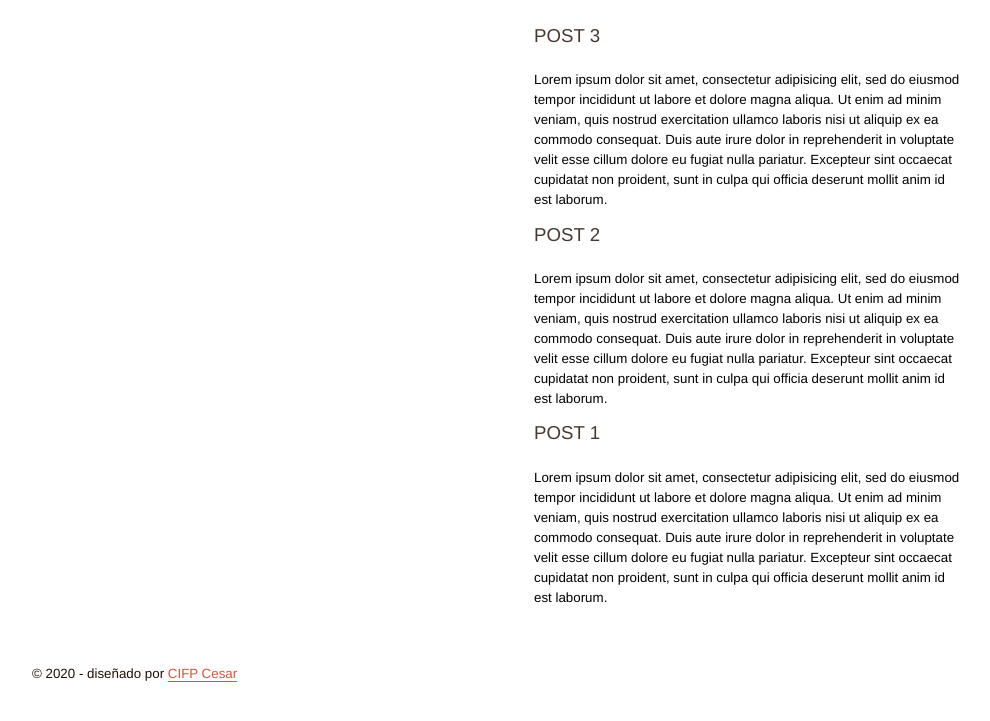
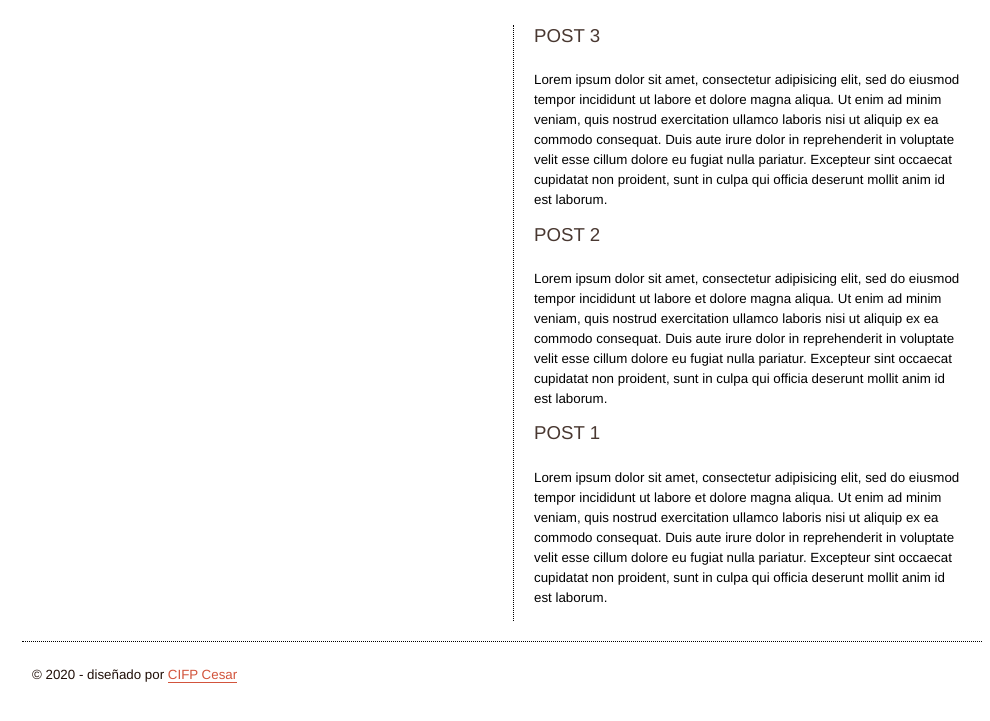
Before and after one commit to Ayoamaro/cifpcesar, a plain HTML site: page index.html in a window 1280 px wide. Shown: the part 111-832 px from the top of the page, without its empty margins (148-1138 px from the left). Drawn offline with Linux system fonts and the light colour scheme; files whose address does not match are found by name.

Commit message:
Quitar los comentarios

```diff
--- a/CSS/style.css
+++ b/CSS/style.css
@@ -24,7 +24,7 @@ section {
 	width: 428px;
 	padding-left: 20px;
 	margin: 0 0 20px 0px;
-	//border-left: 1px dotted #000;
+	border-left: 1px dotted #000;
 }
 
 section h2 {
@@ -42,7 +42,7 @@ footer {
 	height: 100px;
 	padding: 10px;
 	color:#200f08 ;
-	//border-top: 1px dotted #000;
+	border-top: 1px dotted #000;
 	background:#fff;
 }
 
```
